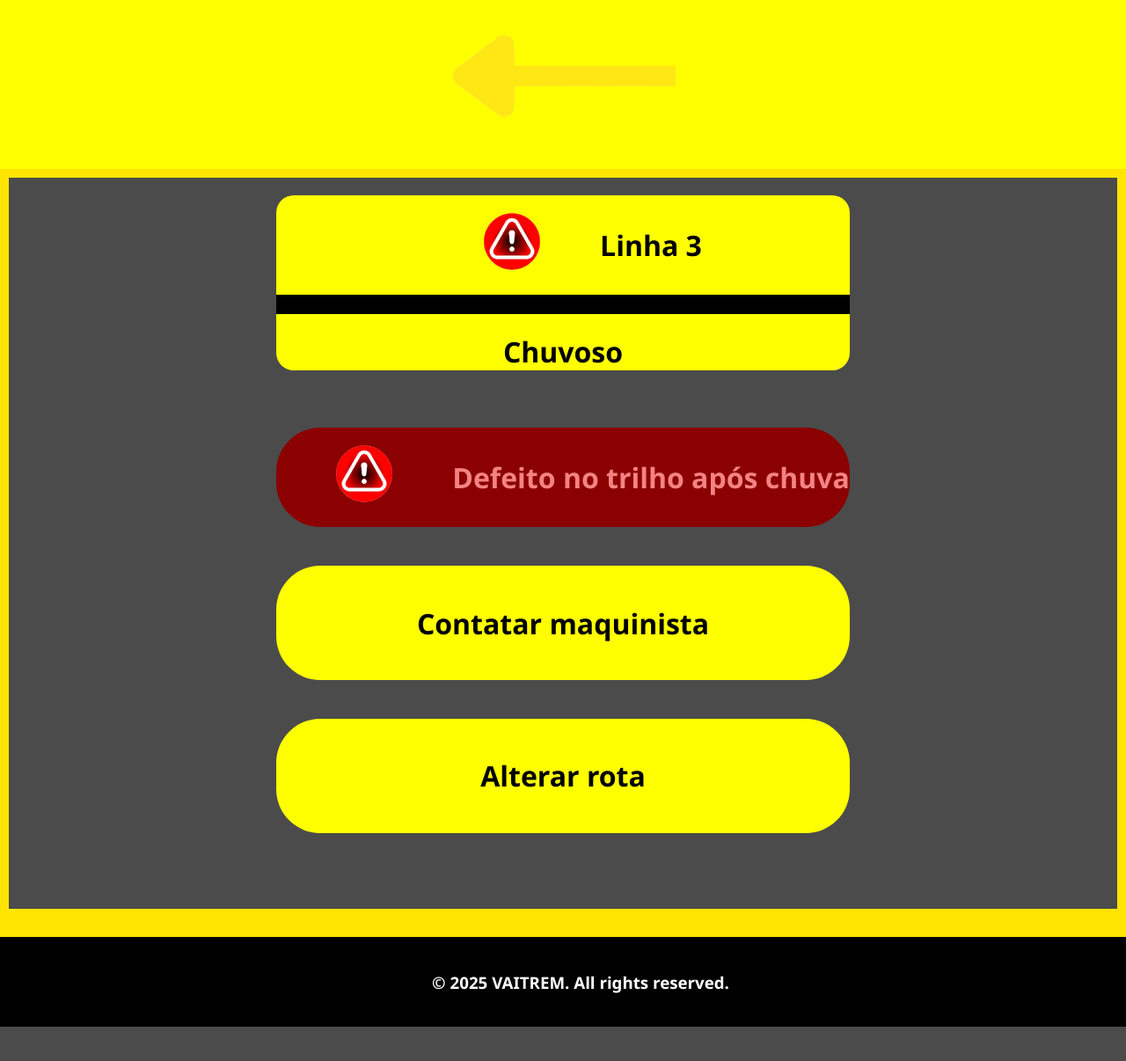
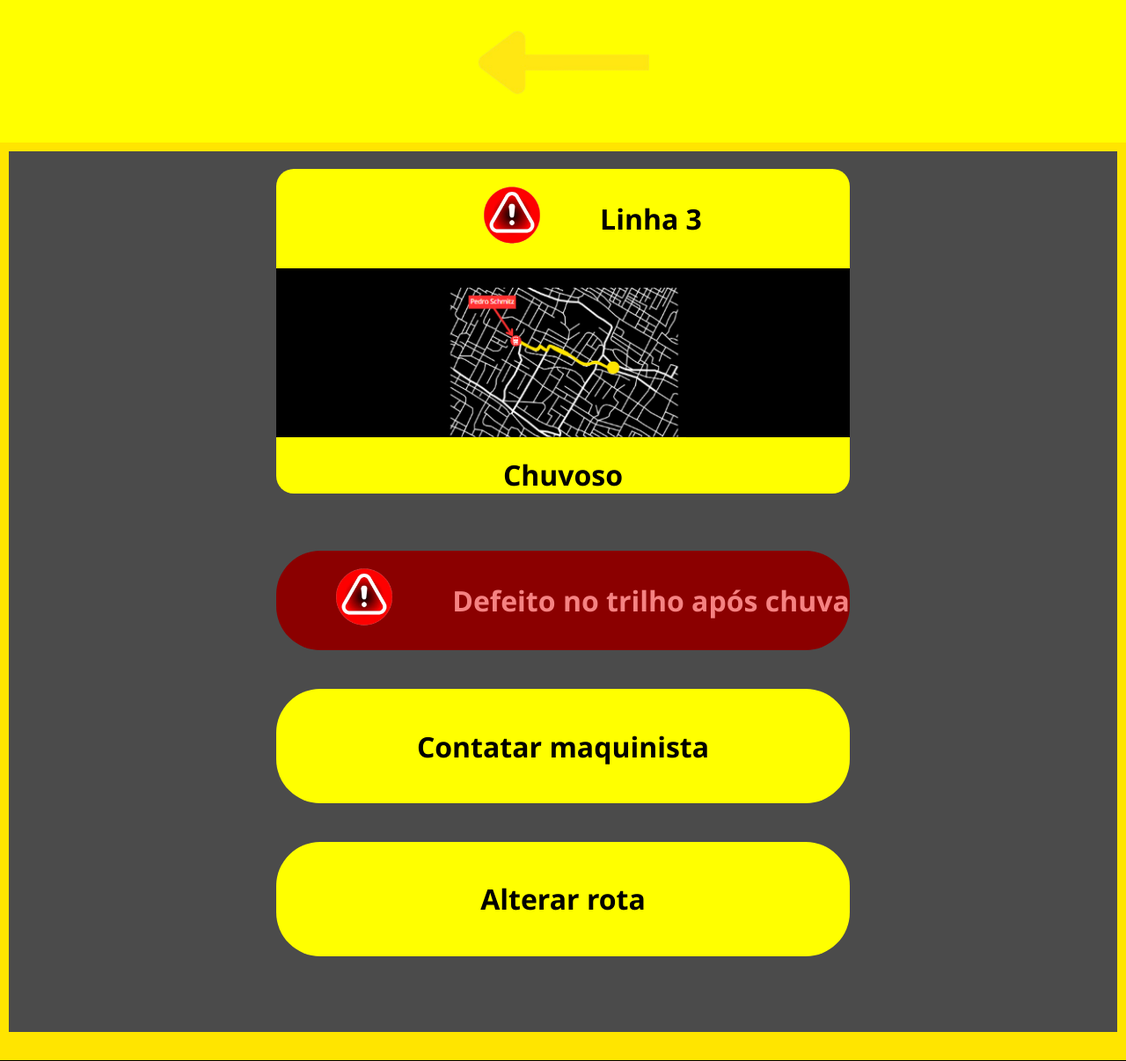
Before and after one commit to ViniciusTn/Aplicacao_do_mockup, a PHP site: page /public/GestaoDeRotas.html in a window 1280 px wide. Shown: the top 1206 px of the page at 88% size. Before the commit the page ends 1167 px from the top, so only its background shows below. Run offline with PHP 8.4, Linux system fonts and the light colour scheme.

Commit message:
gestaorotas-rotas

```diff
--- a/public/GestaoDeRotas.html
+++ b/public/GestaoDeRotas.html
@@ -29,7 +29,7 @@
                 </div>
                 <div class="TelaLinha">
                     <br>
-                    <img src="" alt="">
+                    <img class="imagemrotas" src="../assets/imgs/gestaoderotas.png" alt="">
                     <br>
                 </div>
                 <h1>Chuvoso</h1>
--- a/styles/Style.css
+++ b/styles/Style.css
@@ -203,10 +203,11 @@ a{
     justify-content: center;
 }
 
-<<<<<<< HEAD
 
 .voltar{
     height: 100px;
 }
-=======
->>>>>>> 1fe8141d2bac083f063e0e397d30d738d1d5e7e6
+
+.imagemrotas{
+    height: 170px;
+}
```
Also changed, not shown: assets/imgs/gestaoderotas.png (added).
